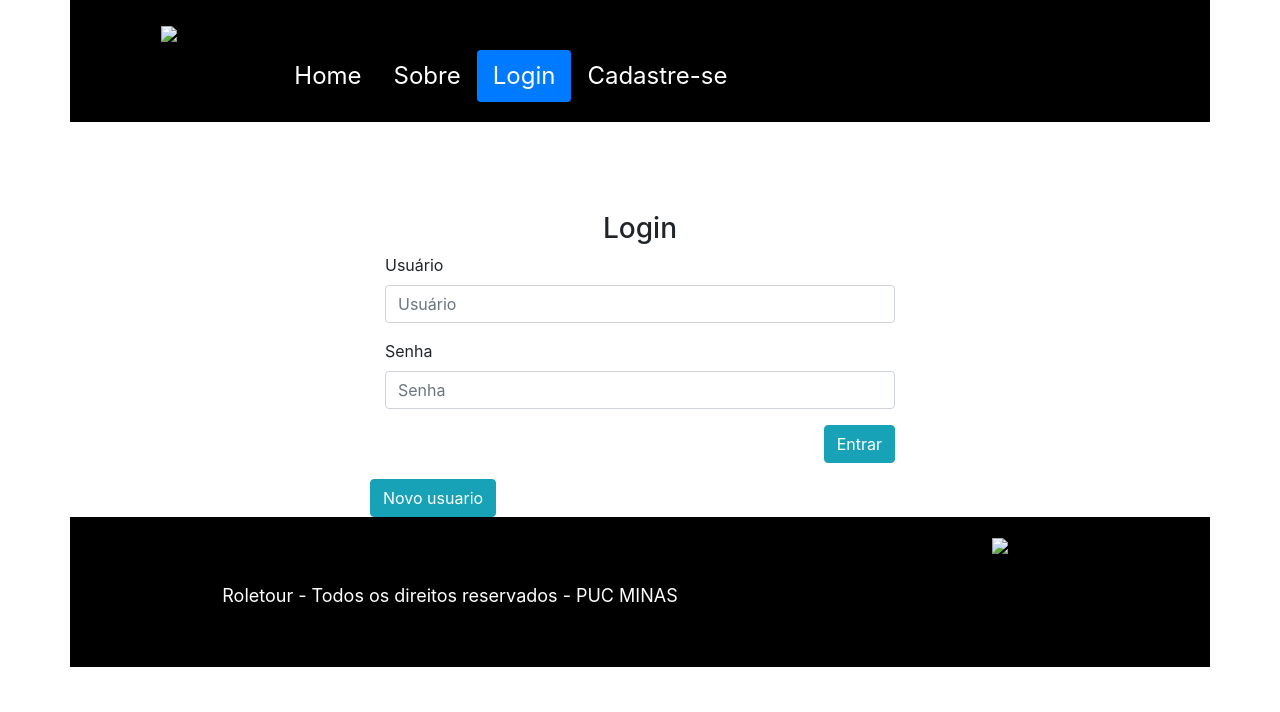
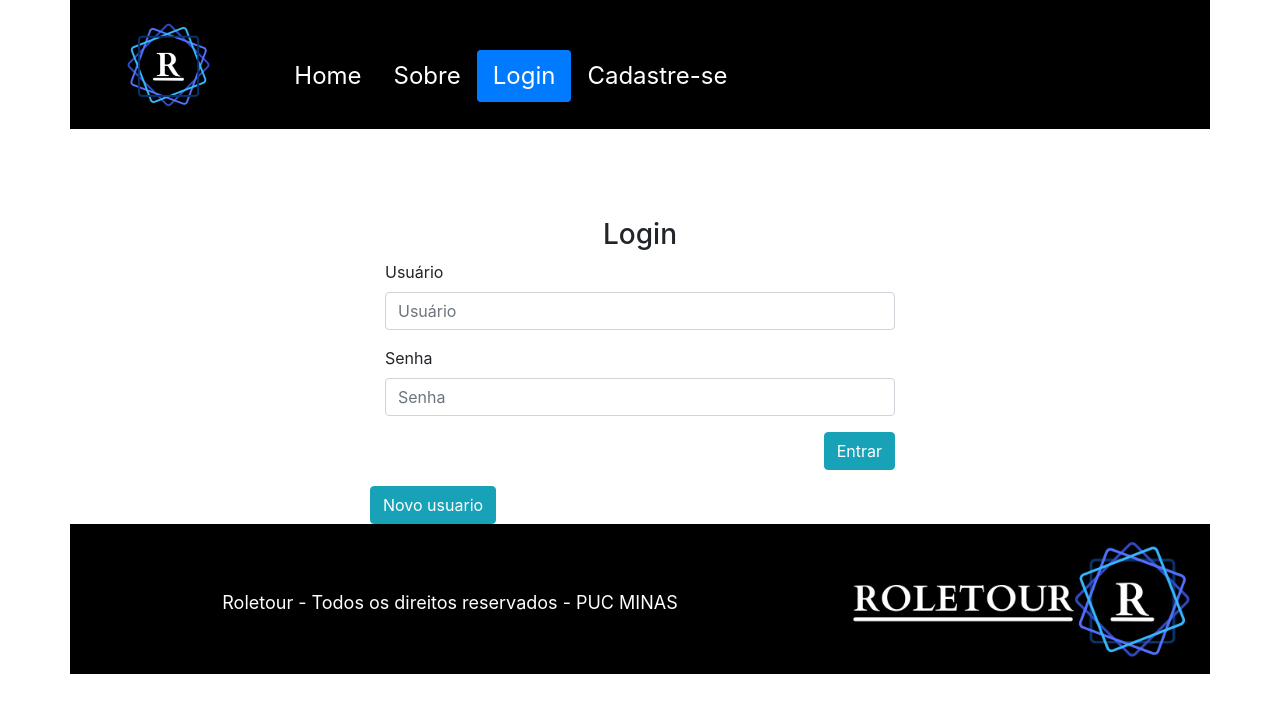
Before and after one commit to karenmoura1/Login-e-Registro-DIW, a plain HTML site: page login.html in a window 1280 px wide. Drawn offline with nearby package versions, Linux system fonts and the light colour scheme.

Commit message:
Update login.html

```diff
--- a/login.html
+++ b/login.html
@@ -18,7 +18,7 @@
             <div class="col-12 header_area">
                 <div class="row">
                     <div class="col-12 col-sm-12 col-md-12 col-lg-2">
-                        <img src="img/WhatsApp Image 2022-05-01 at 23.02.11.jpeg" class="logo">
+                        <img src="WhatsApp Image 2022-05-01 at 23.02.11.jpeg" class="logo">
                     </div>
                     <div class="col-12 col-sm-12 col-md-12 col-lg-10 menu_area">
                         <nav id="menu" class="nav nav-pills flex-column flex-sm-row">
@@ -70,7 +70,7 @@
                         </div>
 
                         <div class="col-12 col-sm-12 col-md-4 col-lg-4">
-                            <img src="../img/footer.jpeg" class="logo_footer">
+                            <img src="footer.jpeg" class="logo_footer">
                         </div>
 
                     </div>
```
